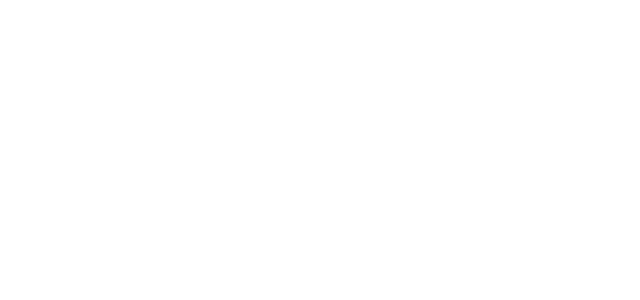
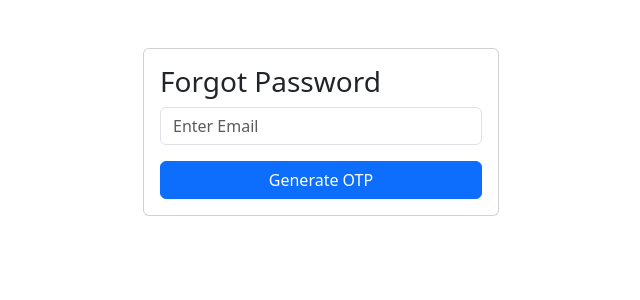
Before and after one commit to Moulipolnati/student-management-system, a React app in the folder frontend/: page /forgot-password in a window 1280 px wide. Before the commit this address had no page. Shown: the top 300 px of the page, without its empty margins (319-959 px from the left). Built offline with nearby package versions, Linux system fonts and the light colour scheme; the HTML template or start-up script is replaced by a standard one.

Commit message:
Implemented complete forgot password workflow with frontend and backend

```diff
--- a/frontend/src/App.jsx
+++ b/frontend/src/App.jsx
@@ -7,9 +7,16 @@ import Students from "./pages/Students";
 import Courses from "./pages/Courses";
 import Enrollments from "./pages/Enrollments";
 
+import ForgotPassword from "./pages/ForgotPassword";
+import VerifyOtp from "./pages/VerifyOtp";
+import ResetPassword from "./pages/ResetPassword";
+
 function App() {
+
   return (
+
     <BrowserRouter>
+
       <Routes>
 
         <Route path="/" element={<Login />} />
@@ -18,15 +25,43 @@ function App() {
 
         <Route path="/register" element={<Register />} />
 
-        <Route path="/dashboard" element={<Dashboard />} />
+        <Route
+          path="/forgot-password"
+          element={<ForgotPassword />}
+        />
 
-        <Route path="/students" element={<Students />} />
+        <Route
+          path="/verify-otp"
+          element={<VerifyOtp />}
+        />
 
-        <Route path="/courses" element={<Courses />} />
+        <Route
+          path="/reset-password"
+          element={<ResetPassword />}
+        />
 
-        <Route path="/enrollments" element={<Enrollments />} />
+        <Route
+          path="/dashboard"
+          element={<Dashboard />}
+        />
+
+        <Route
+          path="/students"
+          element={<Students />}
+        />
+
+        <Route
+          path="/courses"
+          element={<Courses />}
+        />
+
+        <Route
+          path="/enrollments"
+          element={<Enrollments />}
+        />
 
       </Routes>
+
     </BrowserRouter>
   );
 }
--- /dev/null
+++ b/frontend/src/pages/ForgotPassword.jsx
@@ -0,0 +1,112 @@
+import { useState } from "react";
+import { useNavigate } from "react-router-dom";
+import AuthService from "../services/AuthService";
+
+function ForgotPassword() {
+
+    const navigate = useNavigate();
+
+    const [email, setEmail] =
+        useState("");
+
+    const [message, setMessage] =
+        useState("");
+
+    const handleSubmit =
+        async (e) => {
+
+            e.preventDefault();
+
+            try {
+
+                await AuthService
+                    .forgotPassword(
+                        email
+                    );
+
+                localStorage.setItem(
+                    "resetEmail",
+                    email
+                );
+
+                setMessage(
+                    "OTP Generated Successfully"
+                );
+
+                setTimeout(() => {
+
+                    navigate(
+                        "/verify-otp"
+                    );
+
+                }, 1500);
+
+            } catch (error) {
+
+                console.error(error);
+            }
+        };
+
+    return (
+
+        <div className="container mt-5">
+
+            <div className="row justify-content-center">
+
+                <div className="col-md-4">
+
+                    <div className="card">
+
+                        <div className="card-body">
+
+                            <h3>
+                                Forgot Password
+                            </h3>
+
+                            {
+                                message &&
+                                <div className="alert alert-success">
+
+                                    {message}
+
+                                </div>
+                            }
+
+                            <form
+                                onSubmit={
+                                    handleSubmit
+                                }>
+
+                                <input
+                                    type="email"
+                                    className="form-control mb-3"
+                                    placeholder="Enter Email"
+                                    value={email}
+                                    onChange={(e) =>
+                                        setEmail(
+                                            e.target.value
+                                        )}
+                                />
+
+                                <button
+                                    className="btn btn-primary w-100">
+
+                                    Generate OTP
+
+                                </button>
+
+                            </form>
+
+                        </div>
+
+                    </div>
+
+                </div>
+
+            </div>
+
+        </div>
+    );
+}
+
+export default ForgotPassword;
--- a/frontend/src/pages/Login.jsx
+++ b/frontend/src/pages/Login.jsx
@@ -1,6 +1,7 @@
 import { useState } from "react";
 import { useNavigate } from "react-router-dom";
 import AuthService from "../services/AuthService";
+import { Link } from "react-router-dom";
 
 function Login() {
 
@@ -99,11 +100,31 @@ function Login() {
                                 </div>
 
                                 <button
-                                    className="btn btn-primary w-100">
+    className="btn btn-primary w-100">
 
-                                    Login
+    Login
 
-                                </button>
+</button>
+
+<div className="text-center mt-3">
+
+    <Link to="/forgot-password">
+
+        Forgot Password?
+
+    </Link>
+
+</div>
+
+<div className="text-center mt-2">
+
+    <Link to="/register">
+
+        Don't have an account? Register
+
+    </Link>
+
+</div>
 
                             </form>
 
--- /dev/null
+++ b/frontend/src/pages/ResetPassword.jsx
@@ -0,0 +1,102 @@
+import { useState } from "react";
+import { useNavigate } from "react-router-dom";
+import AuthService from "../services/AuthService";
+
+function ResetPassword() {
+
+    const navigate = useNavigate();
+
+    const [newPassword,
+        setNewPassword] =
+        useState("");
+
+    const email =
+        localStorage.getItem(
+            "resetEmail"
+        );
+
+    const handleSubmit =
+        async (e) => {
+
+            e.preventDefault();
+
+            try {
+
+                await AuthService
+                    .resetPassword(
+                        email,
+                        newPassword
+                    );
+
+                localStorage.removeItem(
+                    "resetEmail"
+                );
+
+                alert(
+                    "Password Reset Successful"
+                );
+
+                navigate(
+                    "/login"
+                );
+
+            } catch (error) {
+
+                console.error(error);
+            }
+        };
+
+    return (
+
+        <div className="container mt-5">
+
+            <div className="row justify-content-center">
+
+                <div className="col-md-4">
+
+                    <div className="card">
+
+                        <div className="card-body">
+
+                            <h3>
+                                Reset Password
+                            </h3>
+
+                            <form
+                                onSubmit={
+                                    handleSubmit
+                                }>
+
+                                <input
+                                    type="password"
+                                    className="form-control mb-3"
+                                    placeholder="New Password"
+                                    value={newPassword}
+                                    onChange={(e) =>
+                                        setNewPassword(
+                                            e.target.value
+                                        )}
+                                />
+
+                                <button
+                                    className="btn btn-success w-100">
+
+                                    Reset Password
+
+                                </button>
+
+                            </form>
+
+                        </div>
+
+                    </div>
+
+                </div>
+
+            </div>
+
+        </div>
+    );
+}
+
+export default ResetPassword;
--- /dev/null
+++ b/frontend/src/pages/VerifyOtp.jsx
@@ -0,0 +1,93 @@
+import { useState } from "react";
+import { useNavigate } from "react-router-dom";
+import AuthService from "../services/AuthService";
+
+function VerifyOtp() {
+
+    const navigate = useNavigate();
+
+    const [otp, setOtp] =
+        useState("");
+
+    const email =
+        localStorage.getItem(
+            "resetEmail"
+        );
+
+    const handleSubmit =
+        async (e) => {
+
+            e.preventDefault();
+
+            try {
+
+                await AuthService
+                    .verifyOtp(
+                        email,
+                        otp
+                    );
+
+                navigate(
+                    "/reset-password"
+                );
+
+            } catch (error) {
+
+                console.error(error);
+            }
+        };
+
+    return (
+
+        <div className="container mt-5">
+
+            <div className="row justify-content-center">
+
+                <div className="col-md-4">
+
+                    <div className="card">
+
+                        <div className="card-body">
+
+                            <h3>
+                                Verify OTP
+                            </h3>
+
+                            <form
+                                onSubmit={
+                                    handleSubmit
+                                }>
+
+                                <input
+                                    type="text"
+                                    className="form-control mb-3"
+                                    placeholder="Enter OTP"
+                                    value={otp}
+                                    onChange={(e) =>
+                                        setOtp(
+                                            e.target.value
+                                        )}
+                                />
+
+                                <button
+                                    className="btn btn-primary w-100">
+
+                                    Verify OTP
+
+                                </button>
+
+                            </form>
+
+                        </div>
+
+                    </div>
+
+                </div>
+
+            </div>
+
+        </div>
+    );
+}
+
+export default VerifyOtp;
--- a/frontend/src/services/AuthService.js
+++ b/frontend/src/services/AuthService.js
@@ -8,7 +8,33 @@ const login = (user) => {
     return api.post("/auth/login", user);
 };
 
+const forgotPassword = (email) => {
+    return api.post("/auth/forgot-password", {
+        email
+    });
+};
+
+const verifyOtp = (email, otp) => {
+    return api.post("/auth/verify-otp", {
+        email,
+        otp
+    });
+};
+
+const resetPassword = (
+    email,
+    newPassword
+) => {
+    return api.post("/auth/reset-password", {
+        email,
+        newPassword
+    });
+};
+
 export default {
     register,
-    login
+    login,
+    forgotPassword,
+    verifyOtp,
+    resetPassword
 };
```
